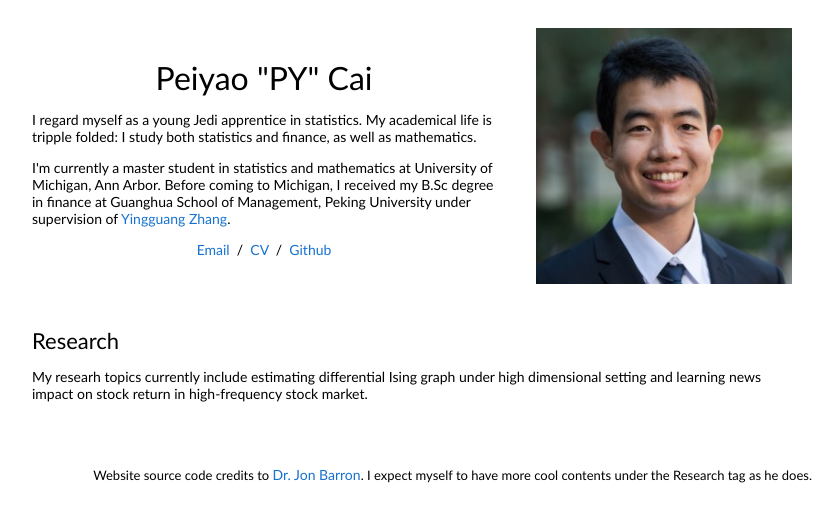
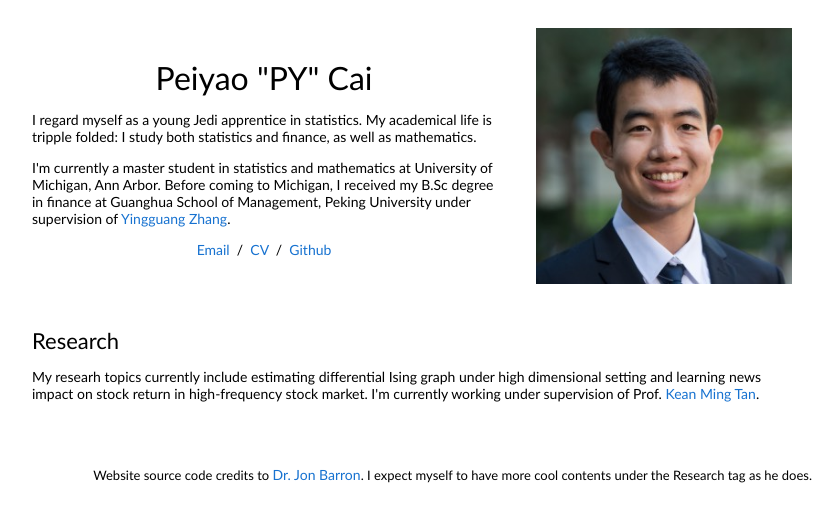
Before and after one commit to peiyaocai/peiyaocai.github.io, a plain HTML site: page index.html in a window 1280 px wide. Shown: the whole page, without its empty margins (228-1068 px from the left). Drawn offline with Linux system fonts and the light colour scheme.

Commit message:
new content

```diff
--- a/index.html
+++ b/index.html
@@ -41,7 +41,7 @@
             <td style="padding:20px;width:100%;vertical-align:middle">
               <heading>Research</heading>
               <p>
-               My researh topics currently include estimating differential Ising graph under high dimensional setting and learning news impact on stock return in high-frequency stock market.
+               My researh topics currently include estimating differential Ising graph under high dimensional setting and learning news impact on stock return in high-frequency stock market. I'm currently working under supervision of Prof. <a href="http://www.keanmingtan.com">Kean Ming Tan</a></a>.
               </p>
             </td>
           </tr>
```
Also changed, not shown: 1 other file.
